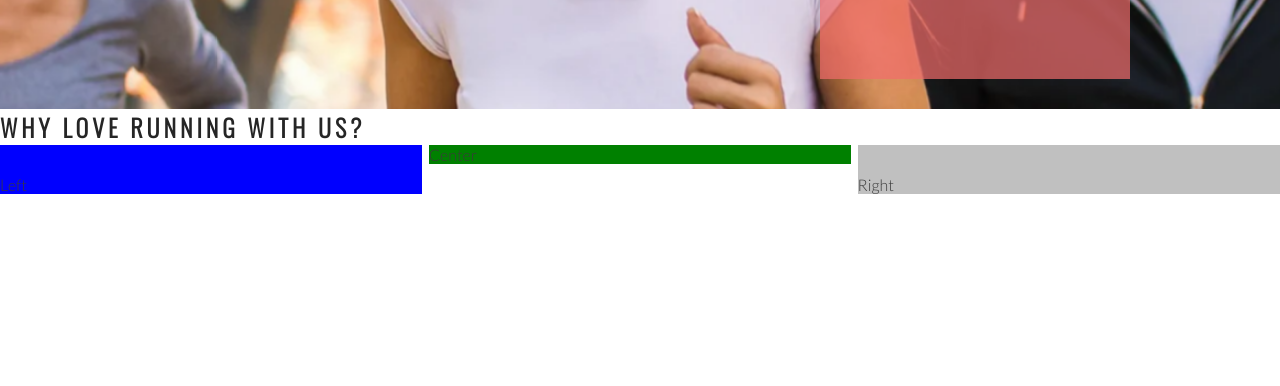
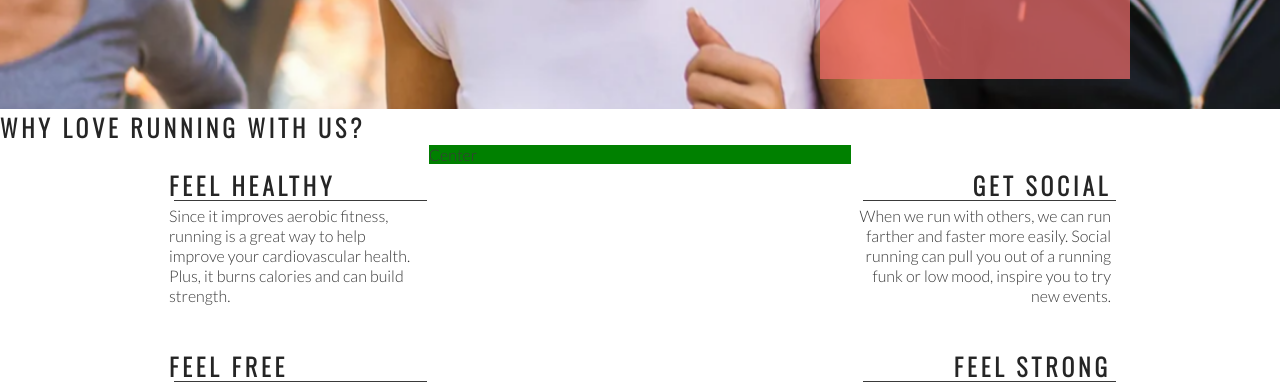
Before and after one commit to Lornavav/love-running, a plain HTML site: page index.html in a window 1280 px wide. Shown: the part 566-952 px from the top of the page. Drawn offline with nearby package versions, Linux system fonts and the light colour scheme.

Commit message:
Add right about section content and style

```diff
--- a/assets/css/style.css
+++ b/assets/css/style.css
@@ -128,14 +128,12 @@ h1, h2 {
     padding-top: 30px;
     width: 33%;
     float: left;
-    background-color: blue;
 }
 
 #right-about {
     padding-top: 30px;
     width: 33%;
     float: right;
-    background-color: silver;
 }
 
 #center-about {
@@ -143,3 +141,33 @@ h1, h2 {
     margin: 0 auto;
     background-color: green;
 }
+
+hr {
+    border-top: 1px solid #3a3a3a;
+    width: 100%;
+    margin: 5px
+}
+
+.left-about-heading {
+    width: 60%;
+    float: right;
+    line-height: 20px;
+    clear: both;
+    margin-bottom: 50px;
+}
+
+.right-about-heading {
+    width: 60%;
+    float: left;
+    line-height: 20px;
+    clear: both;
+    margin-bottom: 50px;
+}
+
+.right-about-heading h2 {
+    text-align: right;
+}
+
+.right-about-heading p {
+    text-align: right;
+}
--- a/index.html
+++ b/index.html
@@ -40,8 +40,41 @@
     </section>
     <section id="club-ethos">
         <h1>Why Love Running With Us?</h1>
-        <div id="left-about">Left</div>
-        <div id="right-about">Right</div>
+        <div id="left-about">
+            <div class="left-about-heading">
+                <h2>Feel Healthy</h2>
+                <hr>
+                <p>Since it improves aerobic fitness, running is a great way to help improve your cardiovascular health.
+                    Plus, it burns calories and can build strength.
+                </p>
+            </div>
+            <div class="left-about-heading">
+                <h2>Feel Free</h2>
+                <hr>
+                <p>Physical exercise, running included, is known to release endorphins in the brain.
+                    Endorphins make you more energetic, more awake and, yes, happier.
+                </p>
+            </div>
+        </div>
+        <div id="right-about">
+            <div class="right-about-heading">
+                <h2>Get Social</h2>
+                <hr>
+                <p>
+                    When we run with others, we can run farther and faster more easily.
+                    Social running can pull you out of a running funk or low mood, inspire you to try new events.
+                </p>
+            </div>
+            <div class="right-about-heading">
+                <h2>Feel Strong</h2>
+                <hr>
+                <p>
+                    Running strengthens your heart by pumping blood more effectively through your body.
+
+
+                </p>
+            </div>
+        </div>
         <div id="center-about">Center</div>
     </section>
     Running locations, distances and times
```
